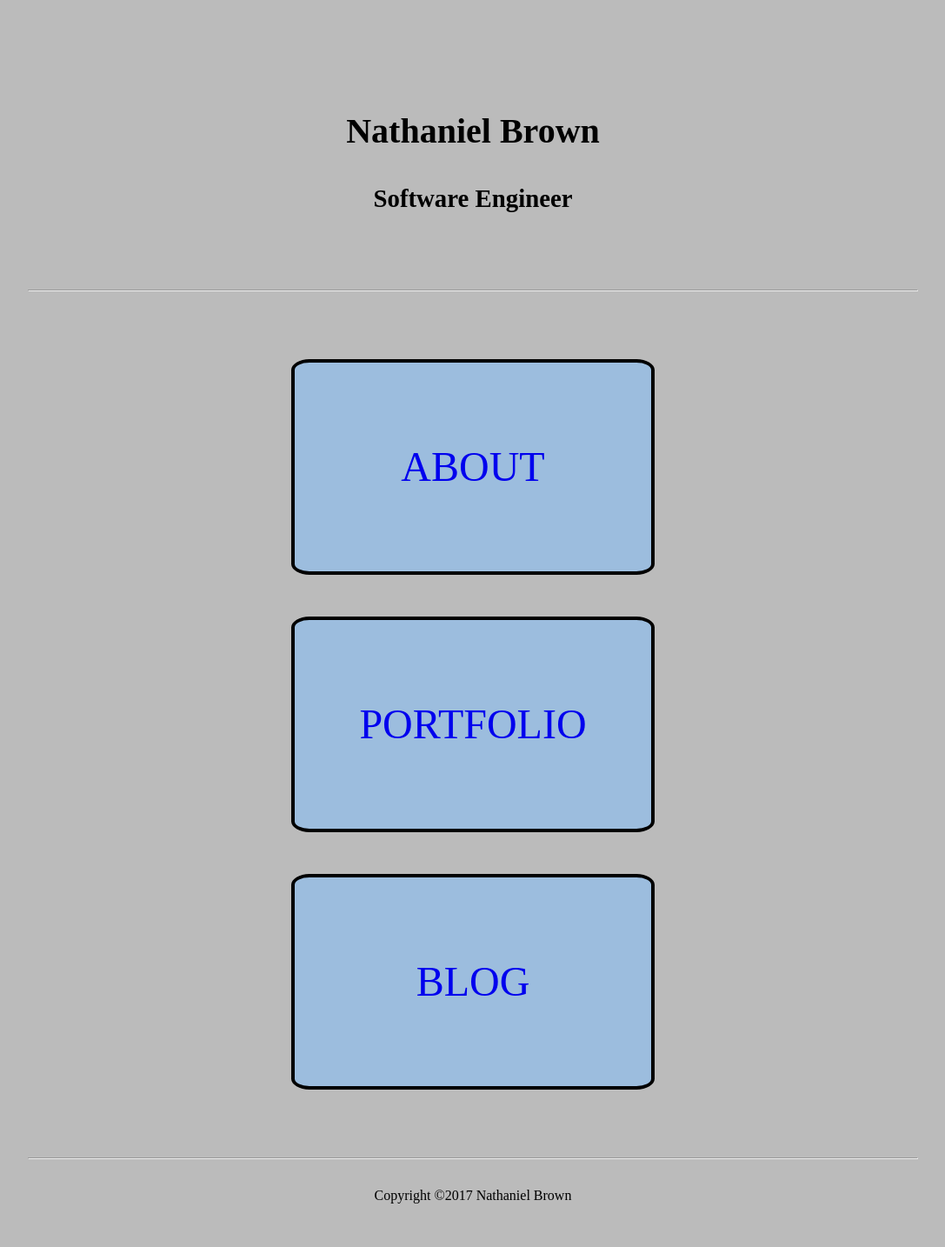
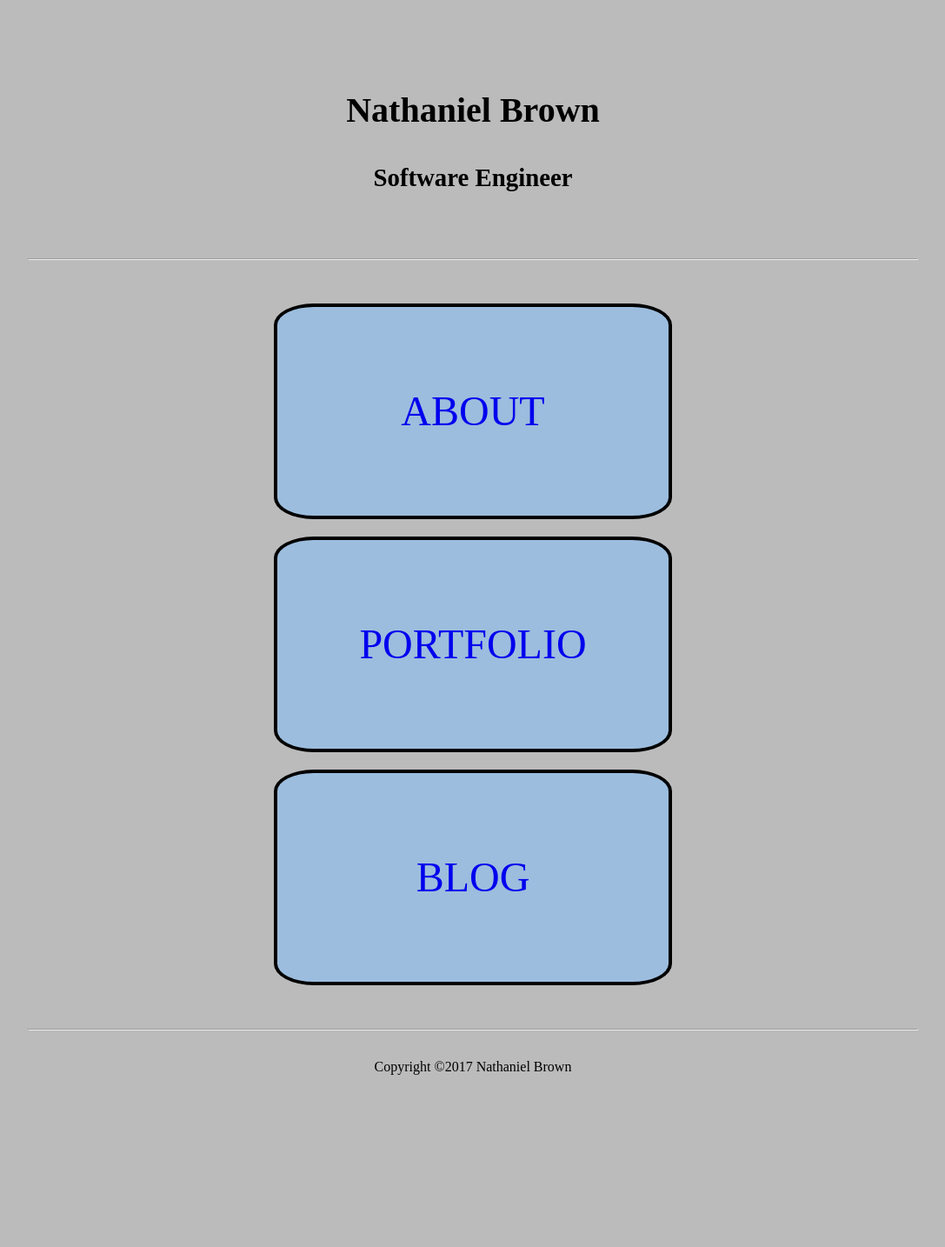
Before and after one commit to ngbcode/ngbcode.github.io, a Jekyll site: the page built from index.html, in a window 1280 px wide. Shown: the whole page at 87% size, without its empty margins (96-1183 px from the left). Built offline with Jekyll 4.4.1, drawn with Linux system fonts in a browser that asks for light colours; some web fonts are replaced; after the commit the page ends 1286 px from its top, so only the background shows below that.

Commit message:
Styling changes

```diff
--- a/assets/css/style.scss
+++ b/assets/css/style.scss
@@ -48,29 +48,32 @@ body {
     min-width: 450px;
     margin: auto;
     padding: $spacing-small;
-
+    @include media-query($on-laptop) {
+        max-width: 600px;
+        font-size: $font-size * 2;
+        line-height: 175px;
+    }
 }
 
 header {
     text-align: center;
-    padding: $spacing-small;
+    padding-top: $spacing-small * 0.5;
+    padding-bottom: $spacing-small * 0.75;
 }
 header h1 { font-size: $font-size * 2.5; }
 header h3 { font-size: $font-size * 1.8; }
 
 a {
     text-decoration: none;
-    &:hover {
-        font-weight: bold;
-    }
+    &:hover { font-weight: bold; }
 }
 a.home-nav {
     display: block;
-    margin: 1em auto;
-    width: 40%;
+    margin: 20px auto;
+    width: 450px;
     height: 240px;
     border: 4px solid black;
-    border-radius: 5%;
+    border-radius: 10%;
     background: #9cbdde;
     font-size: $font-size * 3;
     text-decoration: none;
@@ -79,7 +82,9 @@ a.home-nav {
     text-transform: uppercase;
 
     @include media-query($on-laptop) {
+        width: 250px;
         height: 175px;
+        border-radius: 10%;
         font-size: $font-size * 2;
         line-height: 175px;
     }
@@ -99,6 +104,7 @@ a.nav {
     line-height: 40px;
 
     @include media-query($on-laptop) {
+        width: $spacing-small * 2;
         height: 30px;
         line-height: 30px;
     }
@@ -107,7 +113,7 @@ a.nav:hover { background: #eee; }
 
 .section {
     //width: 80%;
-    min-width: 520px;
+    min-width: 400px;
     margin: auto;
     padding: $spacing-small;
     text-align: justify;
```
